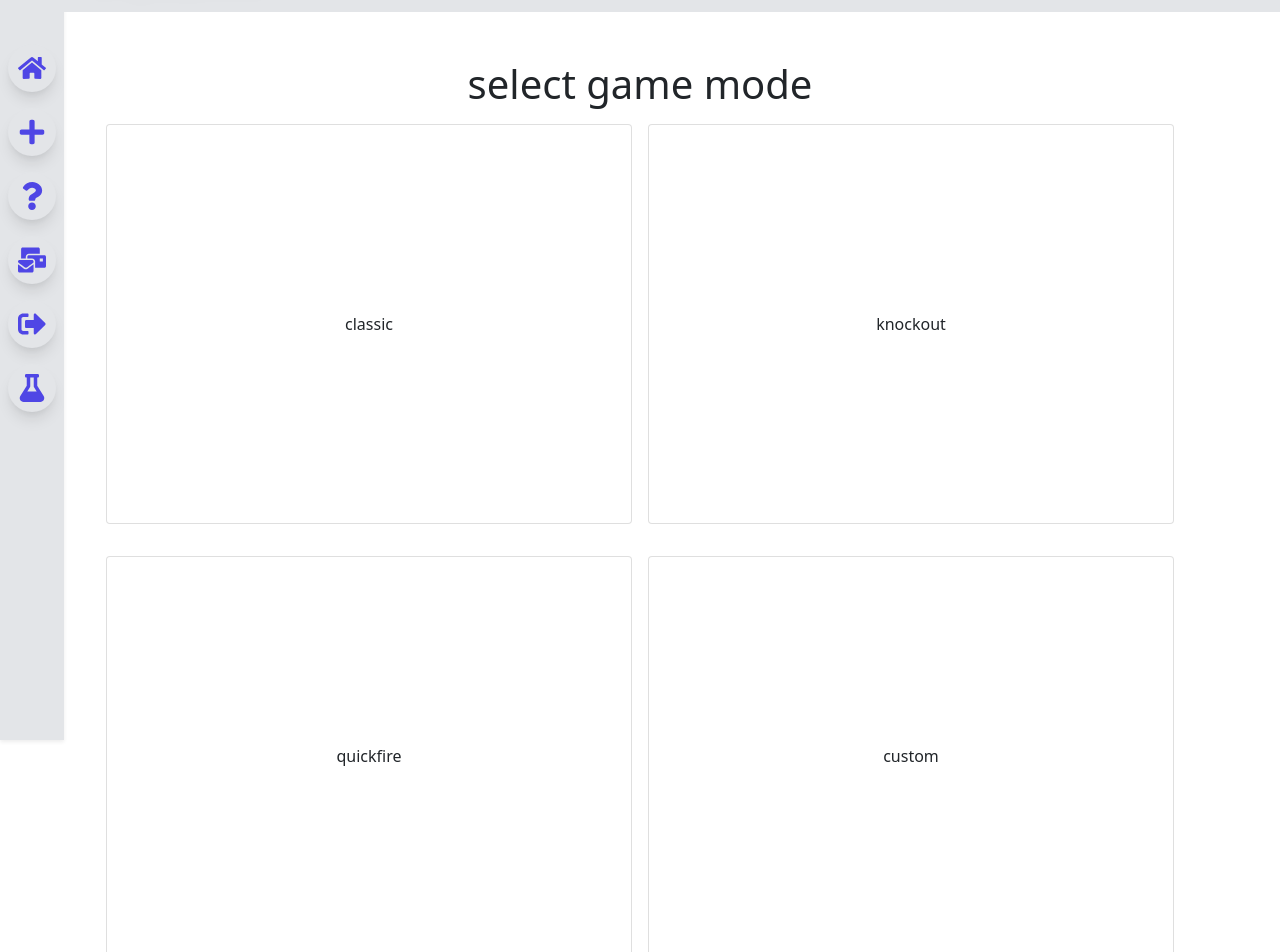
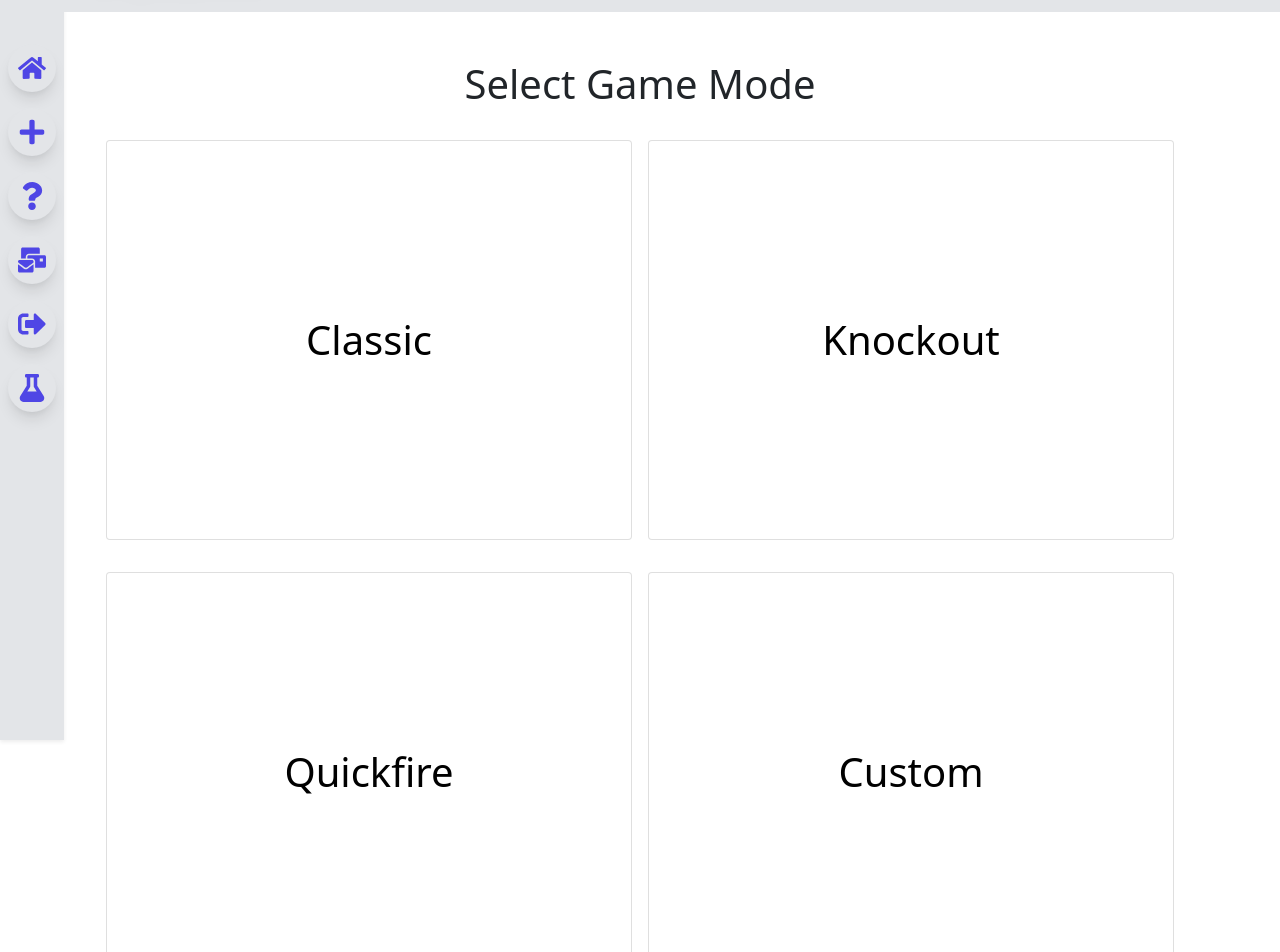
Before and after one commit to cmr33-cloud/project-3-group-3-frontend, a React (Create React App) app: page /newgame in a window 1280 px wide. Shown: the part 60-1012 px from the top of the page. Built offline with nearby package versions, Linux system fonts and the light colour scheme.

Commit message:
updated create game styling

```diff
--- a/src/index.css
+++ b/src/index.css
@@ -20,6 +20,19 @@
     text-xs font-bold
     transition-all duration-100 scale-0 origin-left z-10;
     z-index: 20;
+  }
+
+  .game-mode-options-classic{
+    @apply motion-safe:hover:scale-105 text-black hover:text-white hover:bg-blue-500 hover:border-double hover:border-white hover:border-8 hover:font-bold
+  }
+  .game-mode-options-knockout{
+    @apply motion-safe:hover:scale-105 text-black hover:text-white hover:bg-red-500 hover:border-double hover:border-white hover:border-8 hover:font-bold
+  }
+  .game-mode-options-quickfire{
+    @apply motion-safe:hover:scale-105 text-black hover:text-white hover:bg-green-500 hover:border-double hover:border-white hover:border-8 hover:font-bold
+  }
+  .game-mode-options-custom{
+    @apply motion-safe:hover:scale-105 text-black hover:text-white hover:bg-yellow-500 hover:border-double hover:border-white hover:border-8 hover:font-bold
   }
 
   .custom-nav {
--- a/src/pages/CreateRoom/index.js
+++ b/src/pages/CreateRoom/index.js
@@ -23,7 +23,7 @@ export default function CreateRoom() {
 
       !redirect ? <div className="d-flex align-items-center mt-5">
       <Container>
-          <h1>select game mode</h1>
+          <h1 className="mb-4">Select Game Mode</h1>
         {/* <Container className= 'customBox border border-dark'>
                     <Row>
                         <Col className="box border border-dark">1</Col>
@@ -36,12 +36,12 @@ export default function CreateRoom() {
 
                 </Container> */}
         <div className="row p-2 m-2">
-          <div className="col options-box card" onClick={handleClick} id='classic'>classic</div>
-          <div className= "col options-box card" onClick={handleClick} id='knockout'>knockout</div>
+          <div className="col options-box card fs-1 text game-mode-options-classic" onClick={handleClick} id='classic'>Classic</div>
+          <div className= "col options-box card fs-1 text game-mode-options-knockout" onClick={handleClick} id='knockout'>Knockout</div>
         </div>
         <div className="row p-2 m-2">
-          <div className="col options-box card" onClick={handleClick} id='quickfire'>quickfire</div>
-          <div className="col options-box card" onClick={handleClick} id='custom'>custom</div>
+          <div className="col options-box card fs-1 text game-mode-options-quickfire" onClick={handleClick} id='quickfire'>Quickfire</div>
+          <div className="col options-box card fs-1 text game-mode-options-custom" onClick={handleClick} id='custom'>Custom</div>
         </div>
       </Container>
     </div> : <Redirect to='/selectCategory'/>
--- a/src/pages/dashboard/index.js
+++ b/src/pages/dashboard/index.js
@@ -115,8 +115,8 @@ export default function Dashboard() {
             {gamesData &&
               gamesData.map((game) => (
                 <>
-                <h2 className='gamesLink' onClick={handleClick} id={game.name} >name: {game.name}</h2>
-                <h3>participants: {game.participants[0]}, { game.participants[1]}</h3>
+                <h2 className='gamesLink' onClick={handleClick} id={game.name} >Room Name: {game.name}</h2>
+                <h3>Participants: {game.participants[0]}, { game.participants[1]}</h3>
                 <hr/>
                 </>
               ))}
```
